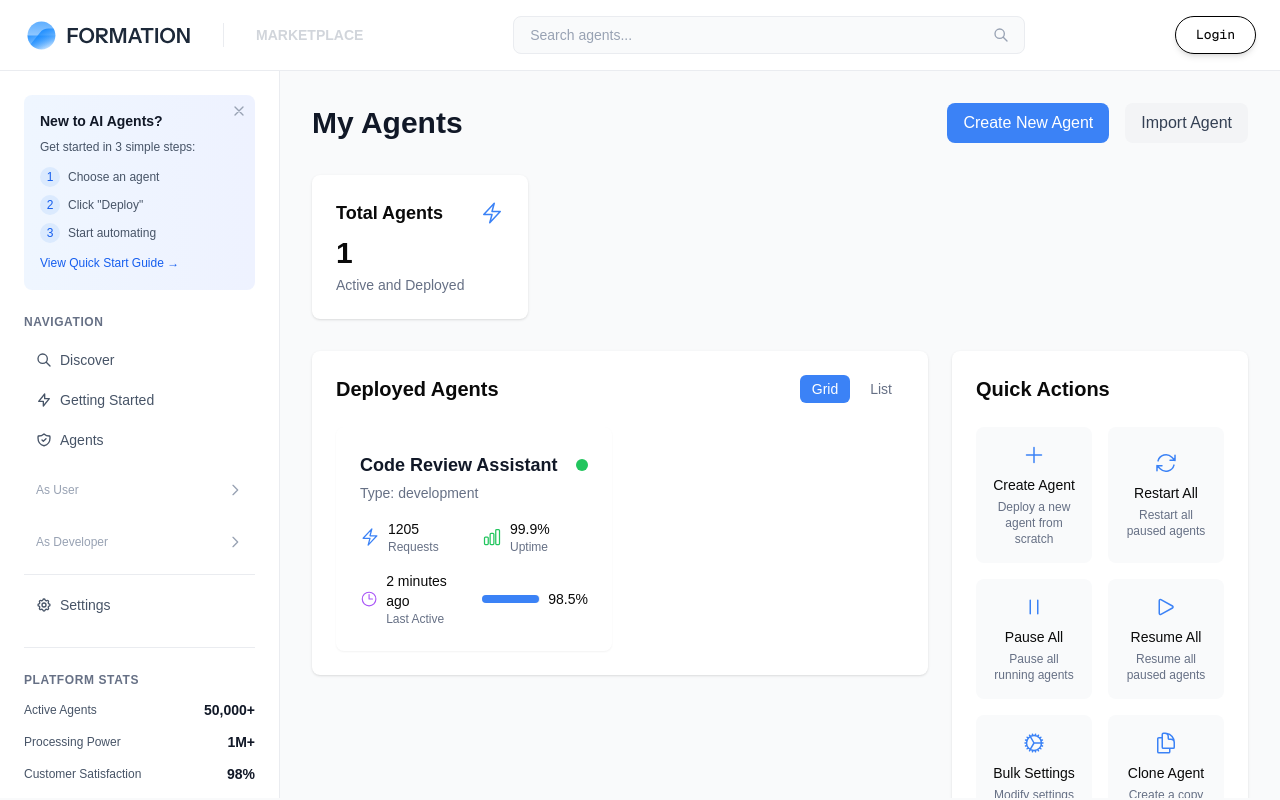
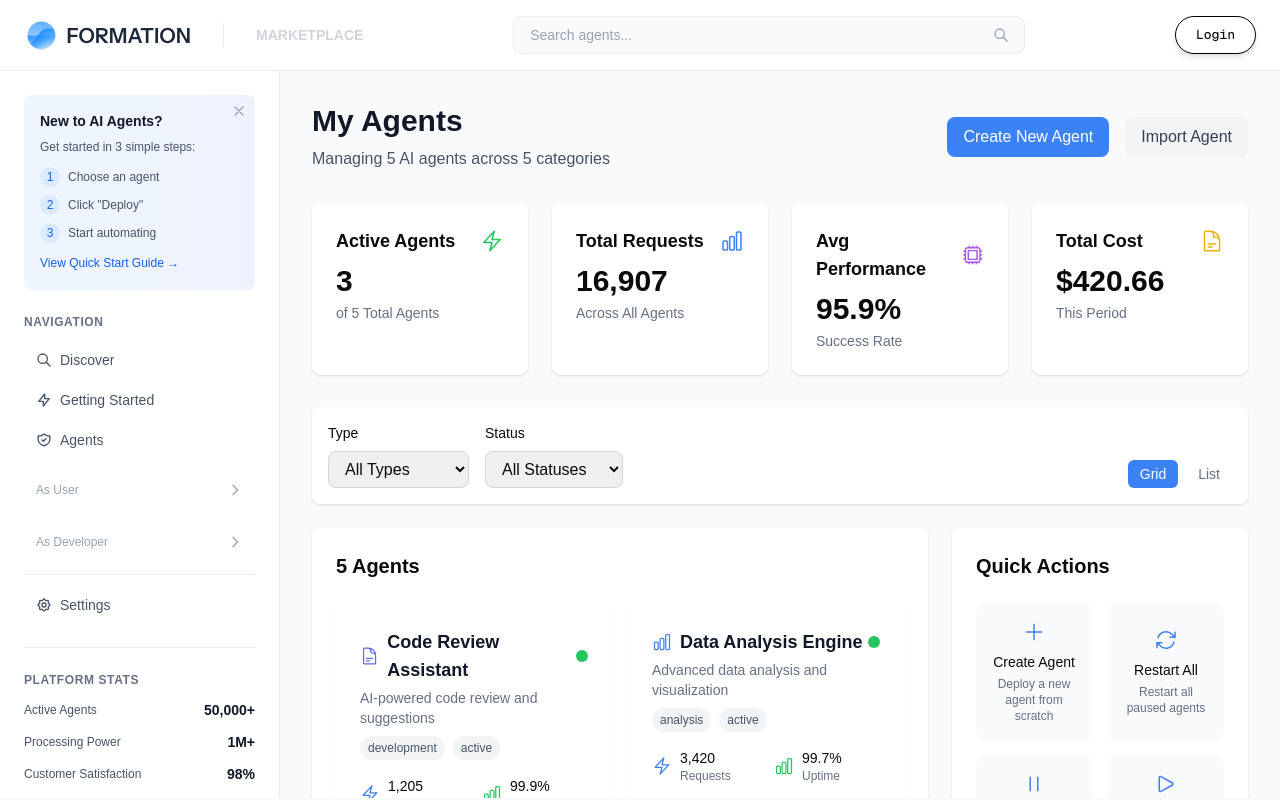
Before and after one commit to formthefog/formation.cloud, a Next.js app: page /marketplace/my-agents in a window 1280 px wide. Built offline with nearby package versions, Linux system fonts and the light colour scheme; what tailwindcss-inner-border would draw is missing.

Commit message:
my agents

```diff
--- a/app/marketplace/my-agents/components/AgentCard.tsx
+++ b/app/marketplace/my-agents/components/AgentCard.tsx
@@ -1,23 +1,35 @@
 import { motion } from 'framer-motion';
-import { BoltIcon, ClockIcon, ChartBarIcon } from '@heroicons/react/24/outline';
+import {
+  BoltIcon,
+  ClockIcon,
+  ChartBarIcon,
+  CurrencyDollarIcon,
+  DocumentTextIcon
+} from '@heroicons/react/24/outline';
+
+type AgentType = 'development' | 'analysis' | 'assistant' | 'research' | 'automation';
+type AgentStatus = 'active' | 'paused' | 'error' | 'maintenance';
 
 interface AgentCardProps {
   agent: {
     id: number;
     name: string;
-    status: string;
-    type: string;
+    status: AgentStatus;
+    type: AgentType;
     requests: number;
     uptime: number;
     lastActive: string;
     performance: number;
+    description: string;
+    costPerRequest: number;
+    totalCost: number;
   };
   view: 'grid' | 'list';
   onSelect: () => void;
 }
 
 export function AgentCard({ agent, view, onSelect }: AgentCardProps) {
-  const getStatusColor = (status: string) => {
+  const getStatusColor = (status: AgentStatus) => {
     switch (status.toLowerCase()) {
       case 'active':
         return 'bg-green-500';
@@ -25,8 +37,25 @@ export function AgentCard({ agent, view, onSelect }: AgentCardProps) {
         return 'bg-yellow-500';
       case 'error':
         return 'bg-red-500';
+      case 'maintenance':
+        return 'bg-blue-500';
       default:
         return 'bg-gray-500';
+    }
+  };
+
+  const getTypeIcon = (type: AgentType) => {
+    switch (type) {
+      case 'development':
+        return <DocumentTextIcon className="h-5 w-5 text-indigo-500" />;
+      case 'analysis':
+        return <ChartBarIcon className="h-5 w-5 text-blue-500" />;
+      case 'assistant':
+        return <BoltIcon className="h-5 w-5 text-yellow-500" />;
+      case 'research':
+        return <DocumentTextIcon className="h-5 w-5 text-green-500" />;
+      case 'automation':
+        return <BoltIcon className="h-5 w-5 text-purple-500" />;
     }
   };
 
@@ -40,21 +69,32 @@ export function AgentCard({ agent, view, onSelect }: AgentCardProps) {
       <div className={view === 'list' ? 'flex items-center space-x-4 flex-1' : ''}>
         <div className="mb-4">
           <div className="flex items-center justify-between">
-            <h3 className="text-lg font-semibold text-gray-900 dark:text-white">
-              {agent.name}
-            </h3>
+            <div className="flex items-center space-x-2">
+              {getTypeIcon(agent.type)}
+              <h3 className="text-lg font-semibold text-gray-900 dark:text-white">
+                {agent.name}
+              </h3>
+            </div>
             <span className={`inline-block w-3 h-3 rounded-full ${getStatusColor(agent.status)}`} />
           </div>
           <p className="text-sm text-gray-500 dark:text-gray-400 mt-1">
-            Type: {agent.type}
+            {agent.description}
           </p>
+          <div className="flex items-center space-x-2 mt-2">
+            <span className="text-xs font-medium px-2 py-1 rounded-full bg-gray-100 dark:bg-gray-700 text-gray-600 dark:text-gray-300">
+              {agent.type}
+            </span>
+            <span className="text-xs font-medium px-2 py-1 rounded-full bg-gray-100 dark:bg-gray-700 text-gray-600 dark:text-gray-300">
+              {agent.status}
+            </span>
+          </div>
         </div>
 
-        <div className={`grid ${view === 'list' ? 'grid-cols-4 gap-8' : 'grid-cols-2 gap-4'} mt-4`}>
+        <div className={`grid ${view === 'list' ? 'grid-cols-5 gap-8' : 'grid-cols-2 gap-4'} mt-4`}>
           <div className="flex items-center space-x-2">
             <BoltIcon className="h-5 w-5 text-blue-500" />
             <div>
-              <p className="text-sm font-medium">{agent.requests}</p>
+              <p className="text-sm font-medium">{agent.requests.toLocaleString()}</p>
               <p className="text-xs text-gray-500">Requests</p>
             </div>
           </div>
@@ -76,6 +116,14 @@ export function AgentCard({ agent, view, onSelect }: AgentCardProps) {
           </div>
 
           <div className="flex items-center space-x-2">
+            <CurrencyDollarIcon className="h-5 w-5 text-yellow-500" />
+            <div>
+              <p className="text-sm font-medium">${agent.costPerRequest.toFixed(3)}</p>
+              <p className="text-xs text-gray-500">Per Request</p>
+            </div>
+          </div>
+
+          <div className="flex items-center space-x-2">
             <div className="relative w-full h-2 bg-gray-200 rounded">
               <div
                 className="absolute top-0 left-0 h-full bg-blue-500 rounded"
--- a/app/marketplace/my-agents/page.tsx
+++ b/app/marketplace/my-agents/page.tsx
@@ -10,7 +10,11 @@ import {
   BoltIcon,
   BeakerIcon,
   ArrowPathIcon,
-  ExclamationCircleIcon
+  ExclamationCircleIcon,
+  CpuChipIcon,
+  DocumentTextIcon,
+  ChatBubbleLeftRightIcon,
+  CodeBracketIcon
 } from '@heroicons/react/24/outline';
 import { AgentCard } from './components/AgentCard';
 import { UsageMetrics } from './components/UsageMetrics';
@@ -19,13 +23,32 @@ import { AgentLogs } from './components/AgentLogs';
 import { QuickActions } from './components/QuickActions';
 import { AgentSettings } from './components/AgentSettings';
 
+type AgentType = 'development' | 'analysis' | 'assistant' | 'research' | 'automation';
+type AgentStatus = 'active' | 'paused' | 'error' | 'maintenance';
+
+interface Agent {
+  id: number;
+  name: string;
+  status: AgentStatus;
+  type: AgentType;
+  requests: number;
+  uptime: number;
+  lastActive: string;
+  performance: number;
+  description: string;
+  costPerRequest: number;
+  totalCost: number;
+}
+
 export default function MyAgentsPage() {
-  const [selectedView, setSelectedView] = useState('grid');
-  const [selectedAgent, setSelectedAgent] = useState(null);
+  const [selectedView, setSelectedView] = useState<'grid' | 'list'>('grid');
+  const [selectedAgent, setSelectedAgent] = useState<Agent | null>(null);
   const [timeRange, setTimeRange] = useState('24h');
+  const [filterType, setFilterType] = useState<AgentType | 'all'>('all');
+  const [filterStatus, setFilterStatus] = useState<AgentStatus | 'all'>('all');
 
-  // Mock data - would come from API
-  const myAgents = [
+  // Enhanced mock data with various agent types
+  const myAgents: Agent[] = [
     {
       id: 1,
       name: 'Code Review Assistant',
@@ -35,17 +58,91 @@ export default function MyAgentsPage() {
       uptime: 99.9,
       lastActive: '2 minutes ago',
       performance: 98.5,
+      description: 'AI-powered code review and suggestions',
+      costPerRequest: 0.02,
+      totalCost: 24.10,
     },
-    // Add more mock agents...
+    {
+      id: 2,
+      name: 'Data Analysis Engine',
+      status: 'active',
+      type: 'analysis',
+      requests: 3420,
+      uptime: 99.7,
+      lastActive: '5 minutes ago',
+      performance: 97.8,
+      description: 'Advanced data analysis and visualization',
+      costPerRequest: 0.05,
+      totalCost: 171.00,
+    },
+    {
+      id: 3,
+      name: 'Customer Support Bot',
+      status: 'paused',
+      type: 'assistant',
+      requests: 8750,
+      uptime: 98.5,
+      lastActive: '1 hour ago',
+      performance: 94.2,
+      description: '24/7 customer support automation',
+      costPerRequest: 0.01,
+      totalCost: 87.50,
+    },
+    {
+      id: 4,
+      name: 'Research Assistant',
+      status: 'active',
+      type: 'research',
+      requests: 642,
+      uptime: 99.8,
+      lastActive: '15 minutes ago',
+      performance: 99.1,
+      description: 'Academic research and paper analysis',
+      costPerRequest: 0.08,
+      totalCost: 51.36,
+    },
+    {
+      id: 5,
+      name: 'Workflow Automator',
+      status: 'error',
+      type: 'automation',
+      requests: 2890,
+      uptime: 95.5,
+      lastActive: '35 minutes ago',
+      performance: 89.7,
+      description: 'Business process automation',
+      costPerRequest: 0.03,
+      totalCost: 86.70,
+    }
   ];
+
+  const filteredAgents = myAgents.filter(agent =>
+    (filterType === 'all' || agent.type === filterType) &&
+    (filterStatus === 'all' || agent.status === filterStatus)
+  );
+
+  const stats = {
+    totalRequests: myAgents.reduce((sum, agent) => sum + agent.requests, 0),
+    averagePerformance: Math.round(myAgents.reduce((sum, agent) => sum + agent.performance, 0) / myAgents.length * 10) / 10,
+    totalCost: myAgents.reduce((sum, agent) => sum + agent.totalCost, 0),
+    activeAgents: myAgents.filter(agent => agent.status === 'active').length,
+  };
+
+  const agentTypes: AgentType[] = ['development', 'analysis', 'assistant', 'research', 'automation'];
+  const agentStatuses: AgentStatus[] = ['active', 'paused', 'error', 'maintenance'];
 
   return (
     <div className="min-h-screen bg-gray-50 dark:bg-gray-900">
       <div className="max-w-7xl mx-auto px-4 sm:px-6 lg:px-8 py-8">
         <div className="flex justify-between items-center mb-8">
+          <div>
             <h1 className="text-3xl font-bold text-gray-900 dark:text-white">
               My Agents
             </h1>
+            <p className="mt-2 text-gray-600 dark:text-gray-400">
+              Managing {myAgents.length} AI agents across {agentTypes.length} categories
+            </p>
+          </div>
           <div className="flex space-x-4">
             <button className="btn-primary">
               Create New Agent
@@ -63,23 +160,85 @@ export default function MyAgentsPage() {
             className="stat-card"
           >
             <div className="flex items-center justify-between">
-              <h3 className="text-lg font-semibold">Total Agents</h3>
-              <BoltIcon className="h-6 w-6 text-blue-500" />
+              <h3 className="text-lg font-semibold">Active Agents</h3>
+              <BoltIcon className="h-6 w-6 text-green-500" />
             </div>
-            <p className="text-3xl font-bold mt-2">{myAgents.length}</p>
-            <p className="text-sm text-gray-500 mt-1">Active and Deployed</p>
+            <p className="text-3xl font-bold mt-2">{stats.activeAgents}</p>
+            <p className="text-sm text-gray-500 mt-1">of {myAgents.length} Total Agents</p>
           </motion.div>
 
-          {/* Add more stat cards */}
+          <motion.div
+            whileHover={{ scale: 1.02 }}
+            className="stat-card"
+          >
+            <div className="flex items-center justify-between">
+              <h3 className="text-lg font-semibold">Total Requests</h3>
+              <ChartBarIcon className="h-6 w-6 text-blue-500" />
+            </div>
+            <p className="text-3xl font-bold mt-2">{stats.totalRequests.toLocaleString()}</p>
+            <p className="text-sm text-gray-500 mt-1">Across All Agents</p>
+          </motion.div>
+
+          <motion.div
+            whileHover={{ scale: 1.02 }}
+            className="stat-card"
+          >
+            <div className="flex items-center justify-between">
+              <h3 className="text-lg font-semibold">Avg Performance</h3>
+              <CpuChipIcon className="h-6 w-6 text-purple-500" />
+            </div>
+            <p className="text-3xl font-bold mt-2">{stats.averagePerformance}%</p>
+            <p className="text-sm text-gray-500 mt-1">Success Rate</p>
+          </motion.div>
+
+          <motion.div
+            whileHover={{ scale: 1.02 }}
+            className="stat-card"
+          >
+            <div className="flex items-center justify-between">
+              <h3 className="text-lg font-semibold">Total Cost</h3>
+              <DocumentTextIcon className="h-6 w-6 text-yellow-500" />
+            </div>
+            <p className="text-3xl font-bold mt-2">${stats.totalCost.toFixed(2)}</p>
+            <p className="text-sm text-gray-500 mt-1">This Period</p>
+          </motion.div>
         </div>
 
-        {/* Main Content Area */}
-        <div className="grid grid-cols-12 gap-6">
-          {/* Left Column - Agent List */}
-          <div className="col-span-12 lg:col-span-8">
-            <div className="bg-white dark:bg-gray-800 rounded-lg shadow p-6">
-              <div className="flex justify-between items-center mb-6">
-                <h2 className="text-xl font-semibold">Deployed Agents</h2>
+        {/* Filters */}
+        <div className="bg-white dark:bg-gray-800 rounded-lg shadow p-4 mb-6">
+          <div className="flex flex-wrap gap-4">
+            <div>
+              <label className="block text-sm font-medium mb-2">Type</label>
+              <select
+                value={filterType}
+                onChange={(e) => setFilterType(e.target.value as AgentType | 'all')}
+                className="input-field"
+              >
+                <option value="all">All Types</option>
+                {agentTypes.map(type => (
+                  <option key={type} value={type}>
+                    {type.charAt(0).toUpperCase() + type.slice(1)}
+                  </option>
+                ))}
+              </select>
+            </div>
+            <div>
+              <label className="block text-sm font-medium mb-2">Status</label>
+              <select
+                value={filterStatus}
+                onChange={(e) => setFilterStatus(e.target.value as AgentStatus | 'all')}
+                className="input-field"
+              >
+                <option value="all">All Statuses</option>
+                {agentStatuses.map(status => (
+                  <option key={status} value={status}>
+                    {status.charAt(0).toUpperCase() + status.slice(1)}
+                  </option>
+                ))}
+              </select>
+            </div>
+            <div className="flex-1" />
+            <div className="flex items-end">
               <div className="flex space-x-2">
                 <button
                   className={`view-toggle-btn ${selectedView === 'grid' ? 'active' : ''}`}
@@ -95,9 +254,23 @@ export default function MyAgentsPage() {
                 </button>
               </div>
             </div>
+          </div>
+        </div>
+
+        {/* Main Content Area */}
+        <div className="grid grid-cols-12 gap-6">
+          {/* Left Column - Agent List */}
+          <div className="col-span-12 lg:col-span-8">
+            <div className="bg-white dark:bg-gray-800 rounded-lg shadow p-6">
+              <div className="flex justify-between items-center mb-6">
+                <h2 className="text-xl font-semibold">
+                  {filteredAgents.length} {filterType !== 'all' ? filterType : ''} Agents
+                  {filterStatus !== 'all' ? ` (${filterStatus})` : ''}
+                </h2>
+              </div>
 
               <div className={`grid ${selectedView === 'grid' ? 'grid-cols-2' : 'grid-cols-1'} gap-4`}>
-                {myAgents.map((agent) => (
+                {filteredAgents.map((agent) => (
                   <AgentCard
                     key={agent.id}
                     agent={agent}
--- a/components/marketplace/Sidebar.tsx
+++ b/components/marketplace/Sidebar.tsx
@@ -64,17 +64,6 @@ const navigationItems = [
     href: "/marketplace/my-agents",
     section: "user",
     badge: true
-  },
-  {
-    id: "deploy",
-    name: "Deploy New",
-    icon: (
-      <svg className="w-4 h-4" fill="none" stroke="currentColor" viewBox="0 0 24 24">
-        <path strokeLinecap="round" strokeLinejoin="round" strokeWidth={2} d="M7 16a4 4 0 01-.88-7.903A5 5 0 1115.9 6L16 6a5 5 0 011 9.9M15 13l-3-3m0 0l-3 3m3-3v12" />
-      </svg>
-    ),
-    href: "/deploy",
-    section: "user"
   },
   {
     id: "user-analytics",
```
Lines whose indentation alone changed are shown as unchanged.
